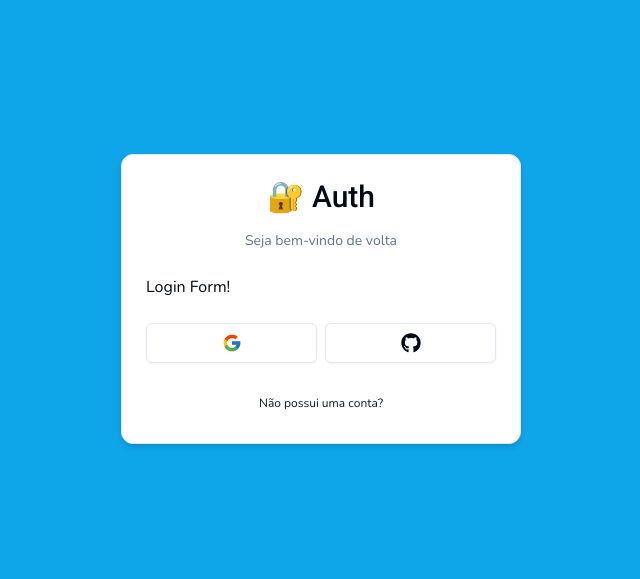
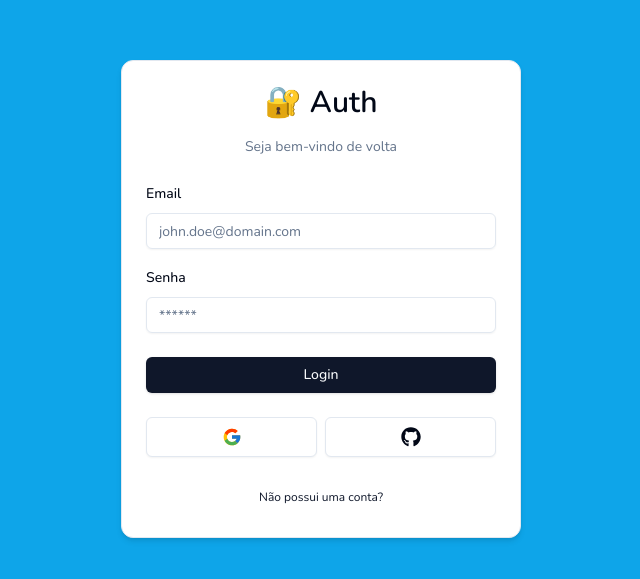
Before and after one commit to alant2031/auth-app, a Next.js app: page /auth/login in a window 1280 px wide. Shown: the part 101-680 px from the top of the page, without its empty margins (319-959 px from the left). Built offline with nearby package versions, Linux system fonts and the light colour scheme.

Commit message:
Login form

```diff
--- a/app/page.tsx
+++ b/app/page.tsx
@@ -1,7 +1,7 @@
 import { Nunito } from 'next/font/google';
 import { cn } from '@/lib/utils';
 import { Button } from '@/components/ui/button';
-import LoginButton from '@/components/auth/login-button';
+import { LoginButton } from '@/components/auth/login-button';
 
 const font = Nunito({
 	subsets: ['latin'],
--- a/components/auth/header.tsx
+++ b/components/auth/header.tsx
@@ -1,7 +1,7 @@
-import { Roboto } from 'next/font/google';
+import { Nunito } from 'next/font/google';
 import { cn } from '@/lib/utils';
 
-const font = Roboto({ subsets: ['latin'], weight: ['500'] });
+const font = Nunito({ subsets: ['latin'], weight: ['600'] });
 
 interface HeaderProps {
 	label: string;
--- a/components/auth/login-button.tsx
+++ b/components/auth/login-button.tsx
@@ -8,11 +8,11 @@
 	asChild?: boolean;
 }
 
-function LoginButton({
+export const LoginButton = ({
 	children,
 	mode = 'redirect',
 	asChild,
-}: LoginButtonProps) {
+}: LoginButtonProps) => {
 	const router = useRouter();
 	const handleClick = () => {
 		router.push('/auth/login');
@@ -26,6 +26,4 @@
 			{children}
 		</span>
 	);
-}
-
-export default LoginButton;
+};
--- a/components/auth/login-form.tsx
+++ b/components/auth/login-form.tsx
@@ -1,6 +1,32 @@
+'use client';
+
+import * as z from 'zod';
+import { LoginSchema } from '@/schemas';
+import { useForm } from 'react-hook-form';
+import { zodResolver } from '@hookform/resolvers/zod';
+import { Input } from '@/components/ui/input';
+import {
+	Form,
+	FormControl,
+	FormField,
+	FormItem,
+	FormLabel,
+	FormMessage,
+} from '@/components/ui/form';
+import { Button } from '@/components/ui/button';
 import { CardWrapper } from './card-wrapper';
+import { FormError } from '@/components/form-error';
+import { FormSuccess } from '@/components/form-success';
 
 export const LoginForm = () => {
+	const form = useForm<z.infer<typeof LoginSchema>>({
+		resolver: zodResolver(LoginSchema),
+		defaultValues: { email: '', password: '' },
+	});
+
+	const onSubmit = (values: z.infer<typeof LoginSchema>) => {
+		console.log(values);
+	};
 	return (
 		<CardWrapper
 			headerLabel="Seja bem-vindo de volta"
@@ -8,7 +34,43 @@
 			backButtonHref="/auth/register"
 			showSocial
 		>
-			Login Form!
+			<Form {...form}>
+				<form onSubmit={form.handleSubmit(onSubmit)} className="space-y-6">
+					<div className="space-y-4">
+						<FormField
+							control={form.control}
+							name="email"
+							render={({ field }) => (
+								<FormItem>
+									<FormLabel>Email</FormLabel>
+									<FormControl>
+										<Input {...field} placeholder="john.doe@domain.com" />
+									</FormControl>
+									<FormMessage />
+								</FormItem>
+							)}
+						/>
+						<FormField
+							control={form.control}
+							name="password"
+							render={({ field }) => (
+								<FormItem>
+									<FormLabel>Senha</FormLabel>
+									<FormControl>
+										<Input {...field} placeholder="******" type="password" />
+									</FormControl>
+									<FormMessage />
+								</FormItem>
+							)}
+						/>
+					</div>
+					<FormError message="" />
+					<FormSuccess message="" />
+					<Button type="submit" className="w-full">
+						Login
+					</Button>
+				</form>
+			</Form>
 		</CardWrapper>
 	);
 };
--- /dev/null
+++ b/components/form-error.tsx
@@ -0,0 +1,15 @@
+import { ExclamationTriangleIcon } from '@radix-ui/react-icons';
+
+interface FormErrorProps {
+	message?: string;
+}
+
+export const FormError = ({ message }: FormErrorProps) => {
+	if (!message) return null;
+	return (
+		<div className="bg-destructive/15 p-3 rounded-md flex items-center gap-x-2 text-sm text-destructive">
+			<ExclamationTriangleIcon className="h-4 w-4" />
+			<p>{message}</p>
+		</div>
+	);
+};
--- /dev/null
+++ b/components/form-success.tsx
@@ -0,0 +1,15 @@
+import { CheckCircledIcon } from '@radix-ui/react-icons';
+
+interface FormErrorProps {
+	message?: string;
+}
+
+export const FormSuccess = ({ message }: FormErrorProps) => {
+	if (!message) return null;
+	return (
+		<div className="bg-emerald-500/15 p-3 rounded-md flex items-center gap-x-2 text-sm text-emerald-500">
+			<CheckCircledIcon className="h-4 w-4" />
+			<p>{message}</p>
+		</div>
+	);
+};
--- /dev/null
+++ b/components/ui/form.tsx
@@ -0,0 +1,176 @@
+import * as React from "react"
+import * as LabelPrimitive from "@radix-ui/react-label"
+import { Slot } from "@radix-ui/react-slot"
+import {
+  Controller,
+  ControllerProps,
+  FieldPath,
+  FieldValues,
+  FormProvider,
+  useFormContext,
+} from "react-hook-form"
+
+import { cn } from "@/lib/utils"
+import { Label } from "@/components/ui/label"
+
+const Form = FormProvider
+
+type FormFieldContextValue<
+  TFieldValues extends FieldValues = FieldValues,
+  TName extends FieldPath<TFieldValues> = FieldPath<TFieldValues>
+> = {
+  name: TName
+}
+
+const FormFieldContext = React.createContext<FormFieldContextValue>(
+  {} as FormFieldContextValue
+)
+
+const FormField = <
+  TFieldValues extends FieldValues = FieldValues,
+  TName extends FieldPath<TFieldValues> = FieldPath<TFieldValues>
+>({
+  ...props
+}: ControllerProps<TFieldValues, TName>) => {
+  return (
+    <FormFieldContext.Provider value={{ name: props.name }}>
+      <Controller {...props} />
+    </FormFieldContext.Provider>
+  )
+}
+
+const useFormField = () => {
+  const fieldContext = React.useContext(FormFieldContext)
+  const itemContext = React.useContext(FormItemContext)
+  const { getFieldState, formState } = useFormContext()
+
+  const fieldState = getFieldState(fieldContext.name, formState)
+
+  if (!fieldContext) {
+    throw new Error("useFormField should be used within <FormField>")
+  }
+
+  const { id } = itemContext
+
+  return {
+    id,
+    name: fieldContext.name,
+    formItemId: `${id}-form-item`,
+    formDescriptionId: `${id}-form-item-description`,
+    formMessageId: `${id}-form-item-message`,
+    ...fieldState,
+  }
+}
+
+type FormItemContextValue = {
+  id: string
+}
+
+const FormItemContext = React.createContext<FormItemContextValue>(
+  {} as FormItemContextValue
+)
+
+const FormItem = React.forwardRef<
+  HTMLDivElement,
+  React.HTMLAttributes<HTMLDivElement>
+>(({ className, ...props }, ref) => {
+  const id = React.useId()
+
+  return (
+    <FormItemContext.Provider value={{ id }}>
+      <div ref={ref} className={cn("space-y-2", className)} {...props} />
+    </FormItemContext.Provider>
+  )
+})
+FormItem.displayName = "FormItem"
+
+const FormLabel = React.forwardRef<
+  React.ElementRef<typeof LabelPrimitive.Root>,
+  React.ComponentPropsWithoutRef<typeof LabelPrimitive.Root>
+>(({ className, ...props }, ref) => {
+  const { error, formItemId } = useFormField()
+
+  return (
+    <Label
+      ref={ref}
+      className={cn(error && "text-destructive", className)}
+      htmlFor={formItemId}
+      {...props}
+    />
+  )
+})
+FormLabel.displayName = "FormLabel"
+
+const FormControl = React.forwardRef<
+  React.ElementRef<typeof Slot>,
+  React.ComponentPropsWithoutRef<typeof Slot>
+>(({ ...props }, ref) => {
+  const { error, formItemId, formDescriptionId, formMessageId } = useFormField()
+
+  return (
+    <Slot
+      ref={ref}
+      id={formItemId}
+      aria-describedby={
+        !error
+          ? `${formDescriptionId}`
+          : `${formDescriptionId} ${formMessageId}`
+      }
+      aria-invalid={!!error}
+      {...props}
+    />
+  )
+})
+FormControl.displayName = "FormControl"
+
+const FormDescription = React.forwardRef<
+  HTMLParagraphElement,
+  React.HTMLAttributes<HTMLParagraphElement>
+>(({ className, ...props }, ref) => {
+  const { formDescriptionId } = useFormField()
+
+  return (
+    <p
+      ref={ref}
+      id={formDescriptionId}
+      className={cn("text-[0.8rem] text-muted-foreground", className)}
+      {...props}
+    />
+  )
+})
+FormDescription.displayName = "FormDescription"
+
+const FormMessage = React.forwardRef<
+  HTMLParagraphElement,
+  React.HTMLAttributes<HTMLParagraphElement>
+>(({ className, children, ...props }, ref) => {
+  const { error, formMessageId } = useFormField()
+  const body = error ? String(error?.message) : children
+
+  if (!body) {
+    return null
+  }
+
+  return (
+    <p
+      ref={ref}
+      id={formMessageId}
+      className={cn("text-[0.8rem] font-medium text-destructive", className)}
+      {...props}
+    >
+      {body}
+    </p>
+  )
+})
+FormMessage.displayName = "FormMessage"
+
+export {
+  useFormField,
+  Form,
+  FormItem,
+  FormLabel,
+  FormControl,
+  FormDescription,
+  FormMessage,
+  FormField,
+}
--- /dev/null
+++ b/components/ui/input.tsx
@@ -0,0 +1,25 @@
+import * as React from "react"
+
+import { cn } from "@/lib/utils"
+
+export interface InputProps
+  extends React.InputHTMLAttributes<HTMLInputElement> {}
+
+const Input = React.forwardRef<HTMLInputElement, InputProps>(
+  ({ className, type, ...props }, ref) => {
+    return (
+      <input
+        type={type}
+        className={cn(
+          "flex h-9 w-full rounded-md border border-input bg-transparent px-3 py-1 text-sm shadow-sm transition-colors file:border-0 file:bg-transparent file:text-sm file:font-medium placeholder:text-muted-foreground focus-visible:outline-none focus-visible:ring-1 focus-visible:ring-ring disabled:cursor-not-allowed disabled:opacity-50",
+          className
+        )}
+        ref={ref}
+        {...props}
+      />
+    )
+  }
+)
+Input.displayName = "Input"
+
+export { Input }
--- /dev/null
+++ b/components/ui/label.tsx
@@ -0,0 +1,26 @@
+"use client"
+
+import * as React from "react"
+import * as LabelPrimitive from "@radix-ui/react-label"
+import { cva, type VariantProps } from "class-variance-authority"
+
+import { cn } from "@/lib/utils"
+
+const labelVariants = cva(
+  "text-sm font-medium leading-none peer-disabled:cursor-not-allowed peer-disabled:opacity-70"
+)
+
+const Label = React.forwardRef<
+  React.ElementRef<typeof LabelPrimitive.Root>,
+  React.ComponentPropsWithoutRef<typeof LabelPrimitive.Root> &
+    VariantProps<typeof labelVariants>
+>(({ className, ...props }, ref) => (
+  <LabelPrimitive.Root
+    ref={ref}
+    className={cn(labelVariants(), className)}
+    {...props}
+  />
+))
+Label.displayName = LabelPrimitive.Root.displayName
+
+export { Label }
--- a/package.json
+++ b/package.json
@@ -9,16 +9,20 @@
     "lint": "next lint"
   },
   "dependencies": {
+    "@hookform/resolvers": "^3.3.4",
     "@radix-ui/react-icons": "^1.3.0",
+    "@radix-ui/react-label": "^2.0.2",
     "@radix-ui/react-slot": "^1.0.2",
     "class-variance-authority": "^0.7.0",
     "clsx": "^2.1.0",
     "next": "14.1.0",
     "react": "^18",
     "react-dom": "^18",
+    "react-hook-form": "^7.50.1",
     "react-icons": "^5.0.1",
     "tailwind-merge": "^2.2.1",
-    "tailwindcss-animate": "^1.0.7"
+    "tailwindcss-animate": "^1.0.7",
+    "zod": "^3.22.4"
   },
   "devDependencies": {
     "@types/node": "^20",
--- /dev/null
+++ b/schemas/index.ts
@@ -0,0 +1,6 @@
+import * as z from 'zod';
+
+export const LoginSchema = z.object({
+	email: z.string().email({ message: 'Email inválido' }),
+	password: z.string().min(1, { message: 'Senha requerida' }),
+});
```
